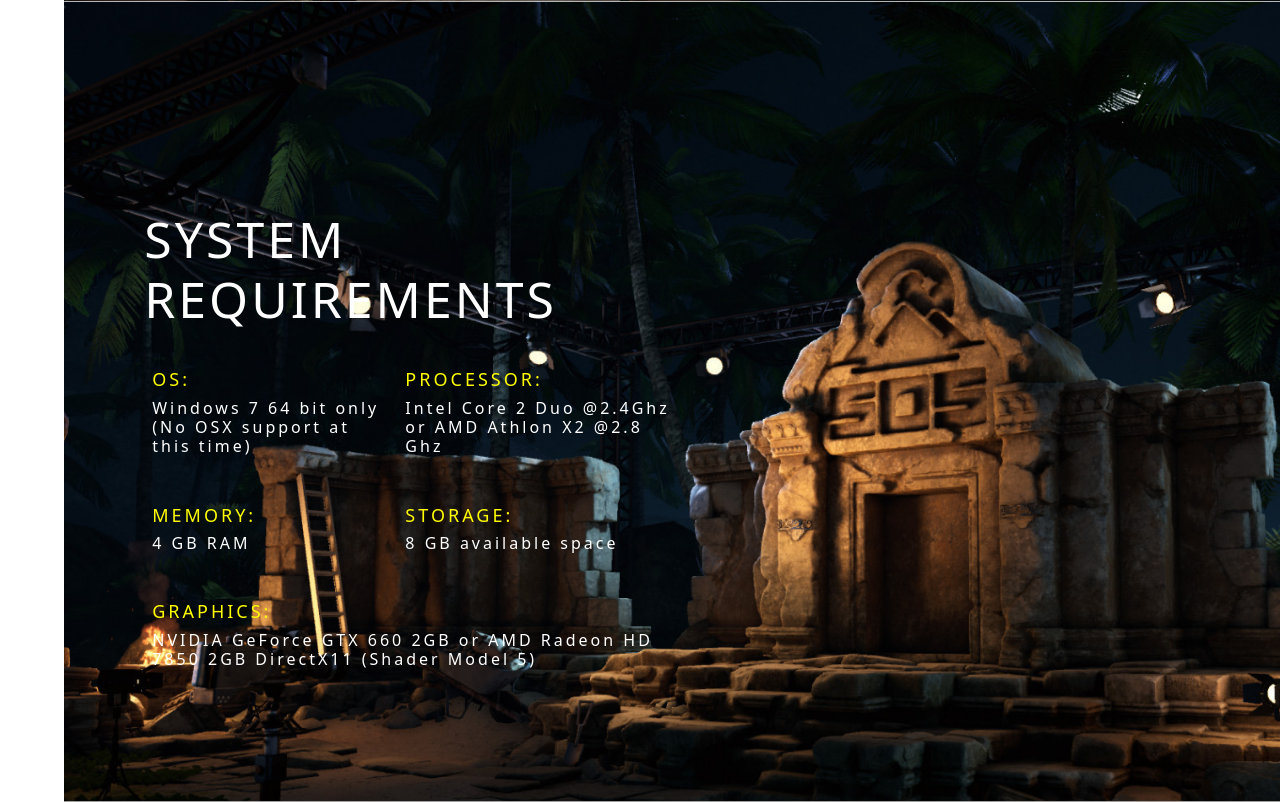
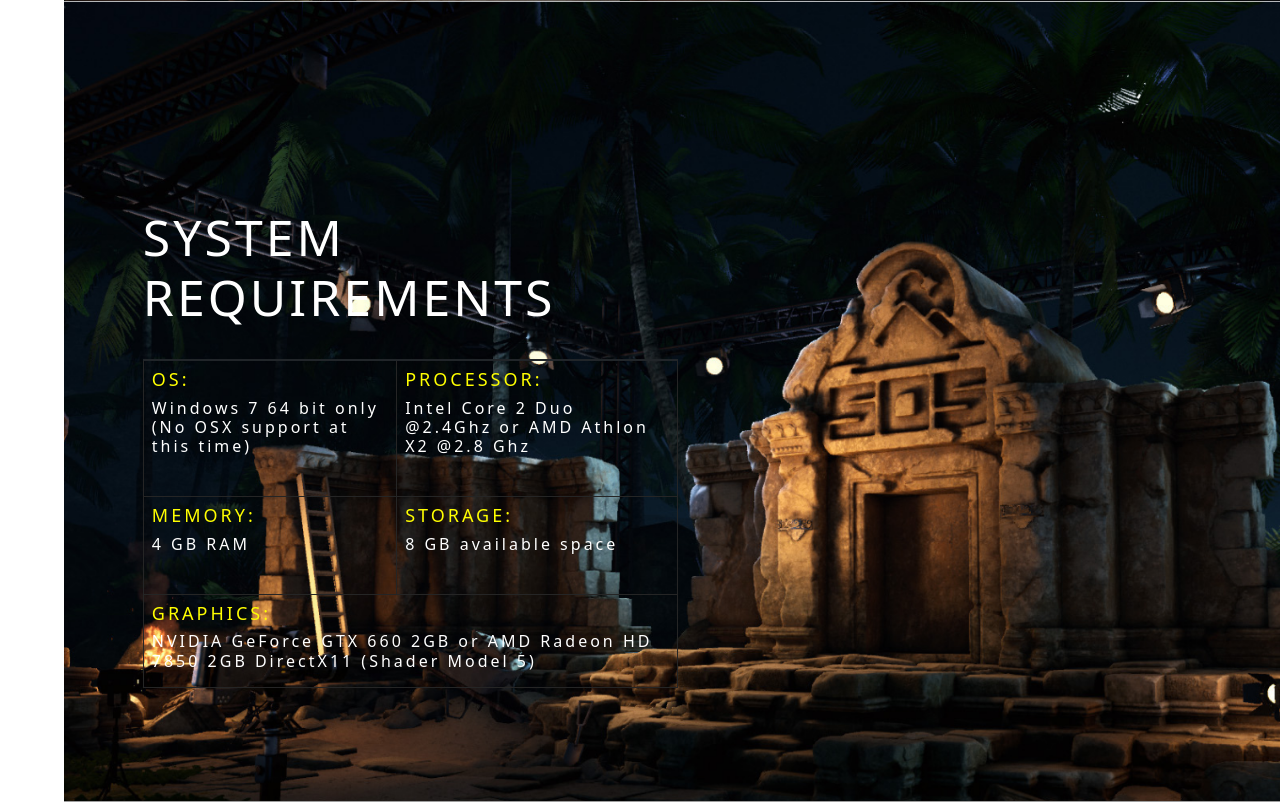
Before and after one commit to ronymuliana/binar-chapter3-challenge, a PHP site: page / in a window 1280 px wide. Shown: the part 2463-3265 px from the top of the page. Run offline with PHP 8.4, Linux system fonts and the light colour scheme; grey boxes are pictures that could not be loaded.

Commit message:
added borders to table

```diff
--- a/home.html
+++ b/home.html
@@ -18,7 +18,7 @@
                     <div class="container-fluid">
                       <a class="navbar-brand" href="#">Logo</a>
                       <button class="navbar-toggler" type="button" data-bs-toggle="collapse" data-bs-target="#navbarNav" aria-controls="navbarNav" aria-expanded="false" aria-label="Toggle navigation">
-                        <span class="navbar-toggler-icon"></span>
+                      <span class="navbar-toggler-icon"></span>
                       </button>
                       <div class="collapse navbar-collapse" id="navbarNav">
                         <ul class="navbar-nav">
@@ -116,7 +116,7 @@
                         <div class="col-6 info">
                           <br>
                           <br>
-                            <table class="table table-responsive table-borderless" >
+                            <table class="table table-responsive my-table" >
                                 <thead>
                                     <h2>SYSTEM REQUIREMENTS</h2>
                                     <br>
--- a/main.css
+++ b/main.css
@@ -81,3 +81,7 @@
     float: left;
     margin-right: 20px;
 }
+
+.my-table, th, td {
+    border: 1px solid #252525;
+}
```
